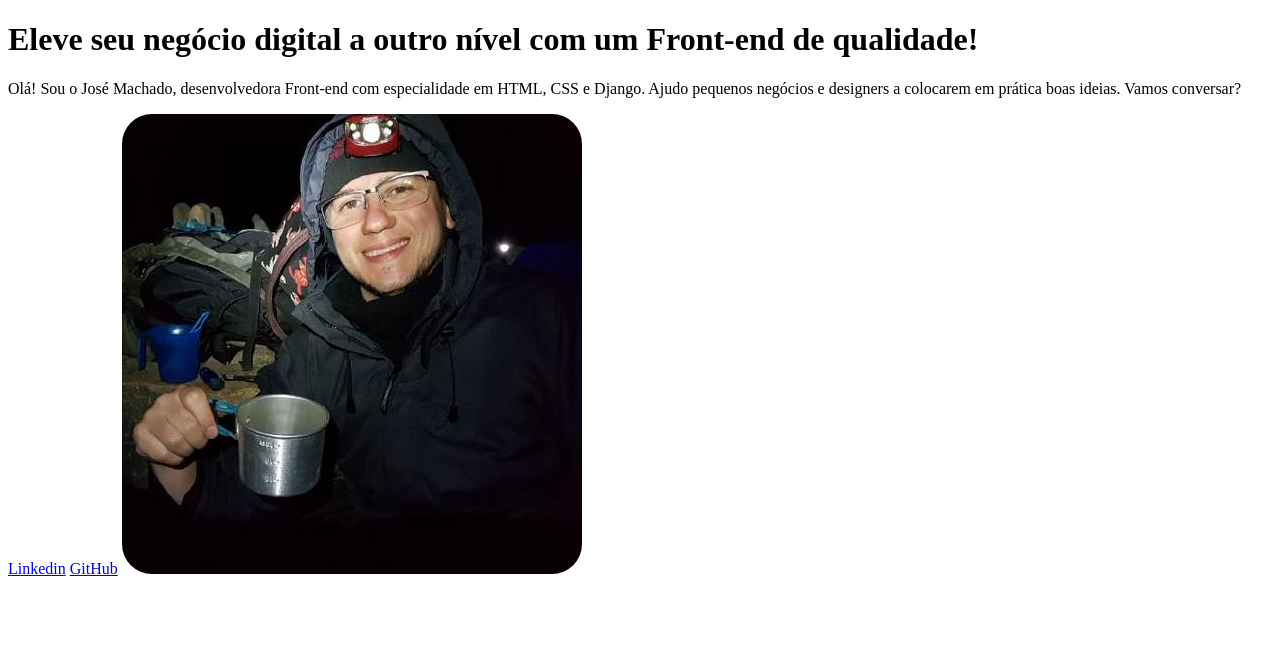
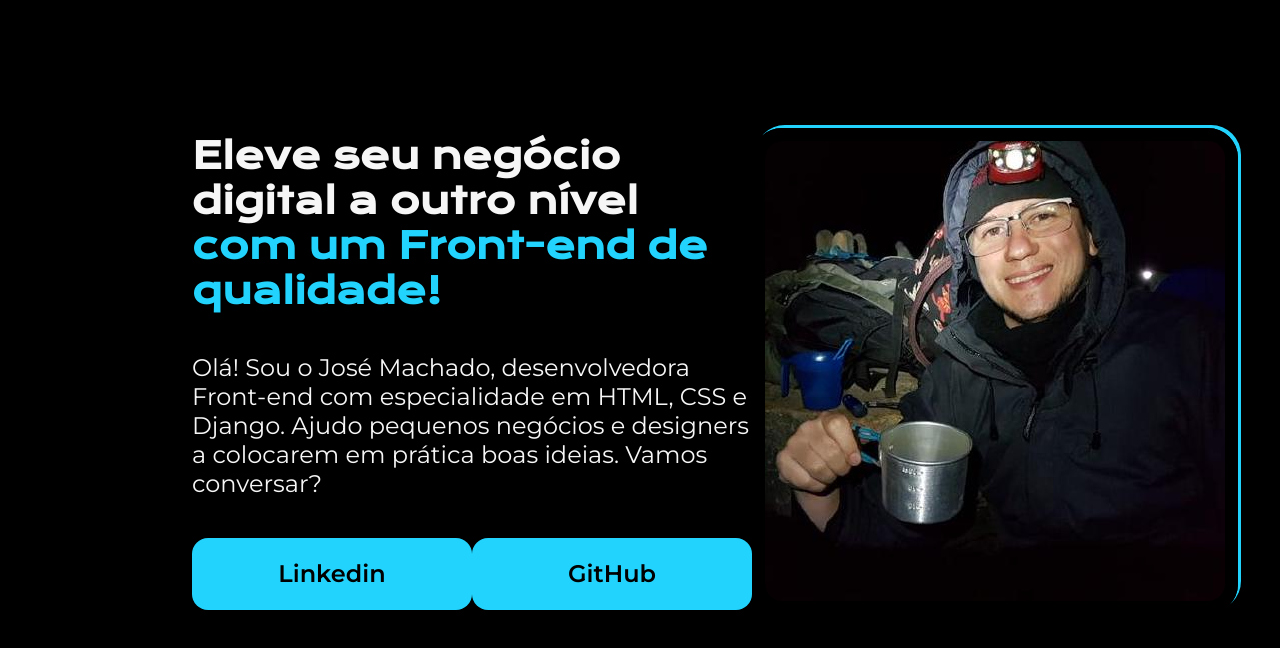
Before and after one commit to JosephAxe/Portfolio, a plain HTML site: page index.html in a window 1280 px wide. Drawn offline with nearby package versions, Linux system fonts and the light colour scheme.

Commit message:
Finalizando projeto Curso 2

```diff
--- a/index.html
+++ b/index.html
@@ -4,21 +4,25 @@
         <meta charset="UTF-8">
         <meta http-equiv="X-UA-Compatible" content="IE=edge">
         <meta name="viewport" content="width=device-width, initial-scale=1.0">
+        <link rel="stylesheet" href="style.css">
         <title>Portfolio</title>
     </head>
-
-
 
     <body>
         <header>
 
         </header>
-        <main>
-            <h1>Eleve seu negócio digital a outro nível <strong>com um Front-end de qualidade!</strong></h1>
-            <p>Olá! Sou o José Machado, desenvolvedora Front-end com especialidade em  HTML, CSS e Django. Ajudo pequenos negócios e designers a colocarem em prática boas ideias. Vamos conversar?</p>
-            <a href="https://www.linkedin.com/in/josemachado1988/">Linkedin</a>
-            <a href="https://github.com/JosephAxe">GitHub</a>
-            <img style="border-radius: 30px;" src="foto josé.jpeg" alt="foto do José">
+        <main class="apresentacao">
+            <section class="apresentacao__conteudo">
+                <h1 class="apresentacao__conteudo__titulo">Eleve seu negócio digital a outro nível <strong class="titulo-destaque">com um Front-end de qualidade!</strong></h1>
+                <p class="apresentacao__conteudo__texto">Olá! Sou o José Machado, desenvolvedora Front-end com especialidade em  HTML, CSS e Django. Ajudo pequenos negócios e designers a colocarem em prática boas ideias. Vamos conversar?</p>
+                <div class="apresentacao__links">
+                    <a class="apresentacao__links__link" href="https://www.linkedin.com/in/josemachado1988/">Linkedin</a>
+                    <a class="apresentacao__links__link" href="https://github.com/JosephAxe">GitHub</a>
+                </div>
+
+            </section>
+            <img src="foto josé.jpeg" alt="foto do José">
         </main>
         <footer>
 
--- /dev/null
+++ b/style.css
@@ -0,0 +1,73 @@
+@import url('https://fonts.googleapis.com/css2?family=Krona+One&family=Montserrat:wght@400;600&display=swap');
+
+
+*
+{
+    margin: 0;/*reseta as margens*/
+    padding: 0;/*reseta os paddings*/
+}
+
+body {
+    height: 100vh;/* Faz com que o body ocupe 100% da tela*/
+    box-sizing: border-box; /*Para a imagem não sair do body*/
+    background-color: #000000;
+    color: #f6f6f6;
+}
+
+.titulo-destaque {
+    color: #22d4fd;
+}
+
+
+
+img {
+    border-radius: 30px;
+    border: 10px solid #000000;
+    padding: 3px;
+    box-shadow: 3px -3px #22d4fd;
+
+}
+
+.apresentacao {
+    margin: 10% 15%;
+    display: flex;
+    align-items: center;
+    justify-content: space-between;
+}
+
+.apresentacao__conteudo {
+    width: 615px;
+    display: flex;
+    flex-direction: column;
+    gap: 40px;
+}
+
+.apresentacao__conteudo__titulo {
+
+    font-size: 36px;
+    font-family: 'Krona One', sans-serif;
+}
+
+.apresentacao__conteudo__texto {
+    font-size: 24px;
+    font-family: 'Montserrat', sans-serif;
+}
+
+.apresentacao__links {
+ display: flex;
+ justify-content: space-between;
+}
+
+.apresentacao__links__link {
+
+    color: #000000;
+    background-color: #22d4fd;
+    width: 280px;
+    text-align: center;
+    border-radius: 16px;
+    font-size: 24px;
+    padding: 21.5px 0;
+    text-decoration: none;
+    font-family: 'Montserrat', sans-serif;
+    font-weight: 600;
+}
```
